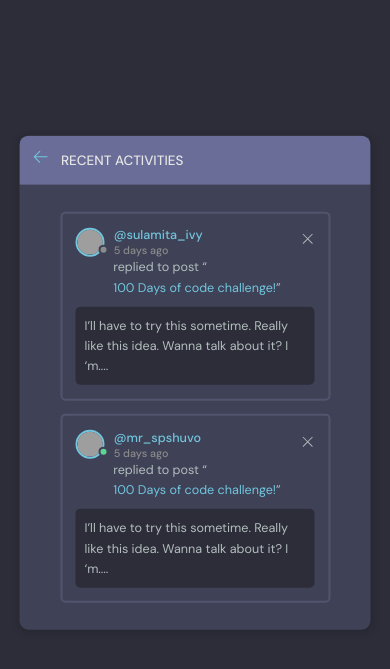
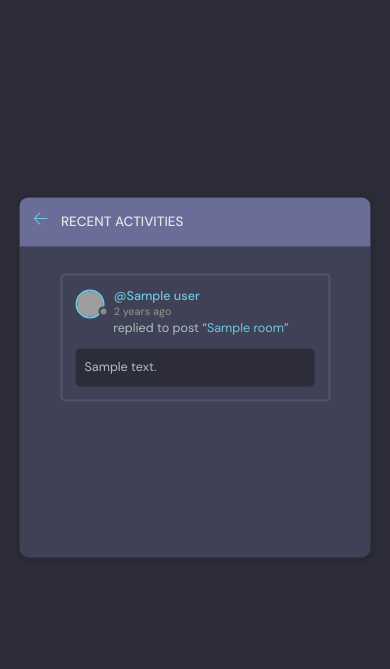
Before and after one commit to aelraf/studybud, a Django app: template base/templates/base/activity.html in a window 390 px wide. Shown: the part 59-728 px from the top of the page. Run offline with Django 4.2, Linux system fonts and the light colour scheme; the template is opened without the code that fills it: most values are stand-ins (such as "Sample title", 1, 10 or a date in 2020); grey boxes are pictures that could not be loaded.

Commit message:
activities dla urządzeń mobilnych z całą obsługą

```diff
--- a/base/templates/base/activity.html
+++ b/base/templates/base/activity.html
@@ -6,7 +6,7 @@
         <div class="layout__box">
           <div class="layout__boxHeader">
             <div class="layout__boxTitle">
-              <a href="index.html">
+              <a href="{% url 'home' %}">
                 <svg version="1.1" xmlns="http://www.w3.org/2000/svg" width="32" height="32" viewBox="0 0 32 32">
                   <title>arrow-left</title>
                   <path
@@ -19,65 +19,40 @@
           </div>
 
           <div class="activities-page layout__body">
+              {% for message in room_messages %}
                   <div class="activities__box">
                       <div class="activities__boxHeader roomListRoom__header">
-                <a href="profile.html" class="roomListRoom__author">
+                          <a href="{% url 'user_profile' message.user.id %}" class="roomListRoom__author">
                               <div class="avatar avatar--small">
                                   <img src="https://randomuser.me/api/portraits/women/11.jpg" />
                               </div>
                               <p>
-                    @sulamita_ivy
-                    <span>5 days ago</span>
+                                  @{{ message.user }}
+                                  <span>{{ message.created|timesince }} ago</span>
                               </p>
                           </a>
+
+                          {% if request.user == message.user %}
                           <div class="roomListRoom__actions">
-                  <a href="#">
+                              <a href="{% url 'delete_message' message.id %}">
                                   <svg version="1.1" xmlns="http://www.w3.org/2000/svg" width="32" height="32" viewBox="0 0 32 32">
                                       <title>remove</title>
-                      <path
-                        d="M27.314 6.019l-1.333-1.333-9.98 9.981-9.981-9.981-1.333 1.333 9.981 9.981-9.981 9.98 1.333 1.333 9.981-9.98 9.98 9.98 1.333-1.333-9.98-9.98 9.98-9.981z"
-                      ></path>
+                                      <path d="M27.314 6.019l-1.333-1.333-9.98 9.981-9.981-9.981-1.333 1.333 9.981 9.981-9.981 9.98 1.333 1.333 9.981-9.98 9.98 9.98 1.333-1.333-9.98-9.98 9.98-9.981z"></path>
                                   </svg>
                               </a>
                           </div>
+                          {% endif %}
+
                       </div>
                       <div class="activities__boxContent">
-                <p>replied to post “<a href="room.html">100 Days of code challenge!</a>”</p>
+                          <p>replied to post “<a href="{% url 'room' message.room.id %}">{{ message.room }}</a>”</p>
                           <div class="activities__boxRoomContent">
-                  I’ll have to try this sometime. Really like this idea. Wanna talk about it? I ‘m....
+                              {{ message.body }}
                           </div>
                       </div>
                   </div>
+                  {% endfor %}
 
-            <div class="activities__box">
-              <div class="activities__boxHeader roomListRoom__header">
-                <a href="profile.html" class="roomListRoom__author">
-                  <div class="avatar avatar--small active">
-                    <img src="https://randomuser.me/api/portraits/men/13.jpg" />
-                  </div>
-                  <p>
-                    @mr_spshuvo
-                    <span>5 days ago</span>
-                  </p>
-                </a>
-                <div class="roomListRoom__actions">
-                  <a href="#">
-                    <svg version="1.1" xmlns="http://www.w3.org/2000/svg" width="32" height="32" viewBox="0 0 32 32">
-                      <title>remove</title>
-                      <path
-                        d="M27.314 6.019l-1.333-1.333-9.98 9.981-9.981-9.981-1.333 1.333 9.981 9.981-9.981 9.98 1.333 1.333 9.981-9.98 9.98 9.98 1.333-1.333-9.98-9.98 9.98-9.981z"
-                      ></path>
-                    </svg>
-                  </a>
-                </div>
-              </div>
-              <div class="activities__boxContent">
-                <p>replied to post “<a href="room.html">100 Days of code challenge!</a>”</p>
-                <div class="activities__boxRoomContent">
-                  I’ll have to try this sometime. Really like this idea. Wanna talk about it? I ‘m....
-                </div>
-              </div>
-            </div>
           </div>
         </div>
       </div>
--- a/base/templates/base/home.html
+++ b/base/templates/base/home.html
@@ -26,7 +26,7 @@
             </form>
             <div class="mobile-menuItems">
               <a class="btn btn--main btn--pill" href="{% url 'topics' %}">Browse Topics</a>
-              <a class="btn btn--main btn--pill" href="#">Recent Activities</a>
+              <a class="btn btn--main btn--pill" href="{% url 'activity' %}">Recent Activities</a>
             </div>
           </div>
 
--- a/base/urls.py
+++ b/base/urls.py
@@ -35,5 +35,5 @@ urlpatterns = [
 
     path('update_user', views.update_user, name='update_user'),
     path('topics', views.topics_page, name='topics'),
-
+    path('activity', views.activities_page, name='activity'),
 ]
```
Also changed, not shown: base/views.py (+8 -0 lines). Lines whose indentation alone changed are shown as unchanged.
